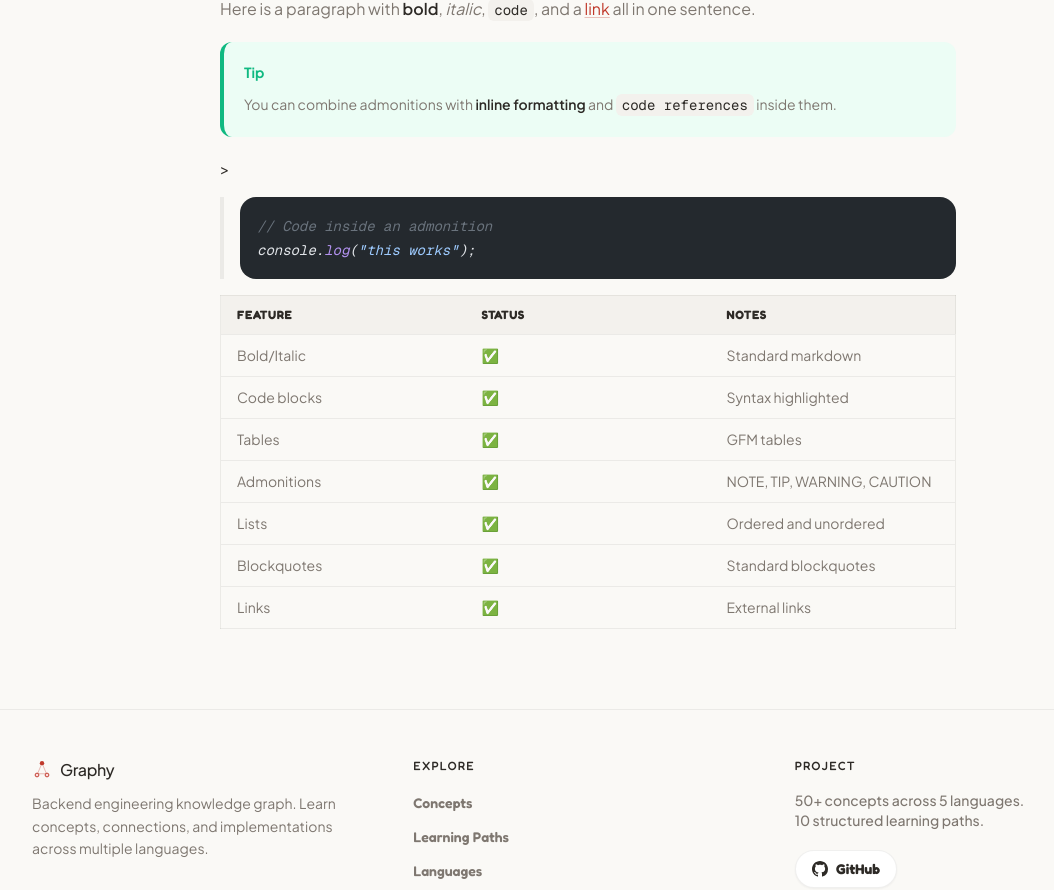
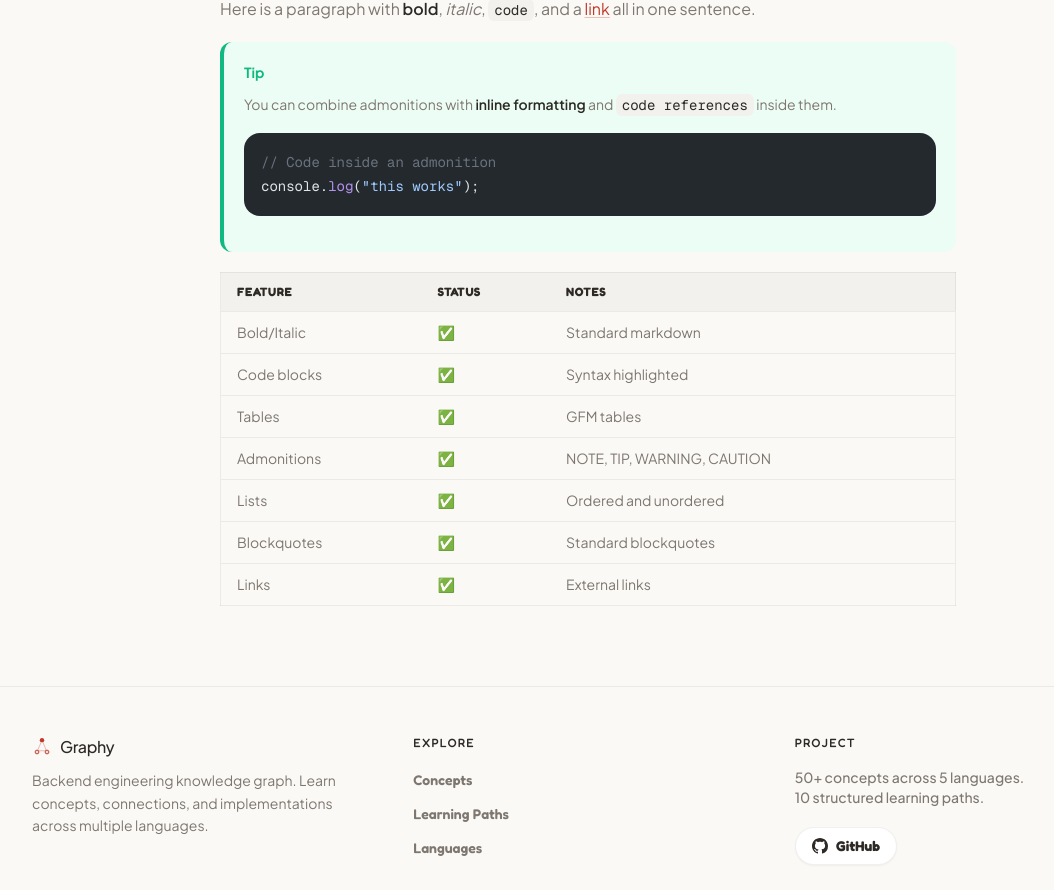
Before and after one commit to tomiwa-a/graphly, a Next.js app: page /test in a window 1280 px wide. Shown: the part 4418-5308 px from the top of the page, without its empty margins (52-1106 px from the left). Built offline with nearby package versions, Linux system fonts and the light colour scheme.

Commit message:
fix: admonition code block nesting, fallback text color, and table layout width

```diff
--- a/src/app/globals.css
+++ b/src/app/globals.css
@@ -104,6 +104,7 @@ h1, h2, h3, h4, h5, h6 {
   overflow-x: auto;
   border: 1px solid var(--color-border);
   background-color: #24292e !important;
+  color: #e1e4e8 !important;
 }
 .markdown-body .shiki code {
   font-family: var(--font-mono);
@@ -158,7 +159,7 @@ h1, h2, h3, h4, h5, h6 {
 }
 .markdown-body table {
   width: 100%;
-  table-layout: fixed;
+  table-layout: auto;
   border-collapse: collapse;
   font-size: 0.875rem;
   margin: 1rem 0;
--- a/src/lib/markdown-utils.ts
+++ b/src/lib/markdown-utils.ts
@@ -10,7 +10,7 @@ export const ADMONITION_COLORS: Record<string, { border: string; bg: string; lab
 export type AdmonitionType = keyof typeof ADMONITION_COLORS;
 
 // Admonition regex: matches > [!TYPE]\n followed by > body lines (but not another > [!TYPE])
-const ADMONITION_RE = /^> \[!(\w+)\]\n((?:^> (?!\[!\w+\]).*\n?)*)/gm;
+const ADMONITION_RE = /^> \[!(\w+)\]\n((?:^>(?!\s*\[!\w+\]).*\n?)*)/gm;
 const PLACEHOLDER_PREFIX = "<!-- ADM";
 const PLACEHOLDER_SUFFIX = " -->";
 
@@ -49,13 +49,13 @@ export function renderAdmonitionHtml(type: AdmonitionType, bodyHtml: string): st
 export function processBodyContent(body: string): string {
   return body
     .split("\n")
-    .map((l) => l.replace(/^> /, "").replace(/^>$/, ""))
+    .map((l) => l.replace(/^> ?/, ""))
     .join("\n")
     .trim();
 }
 
 export function codeBlockFallback(code: string, lang: string): string {
-  return `<pre class="shiki" style="background-color:#24292e;padding:1rem;border-radius:1rem;overflow-x:auto;margin:1rem 0;border:1px solid var(--color-border)"><code class="language-${lang}">${code}</code></pre>`;
+  return `<pre class="shiki" style="background-color:#24292e;color:#e1e4e8;padding:1rem;border-radius:1rem;overflow-x:auto;margin:1rem 0;border:1px solid var(--color-border)"><code class="language-${lang}">${code}</code></pre>`;
 }
 
 export async function renderFullMarkdown(text: string): Promise<string> {
```
